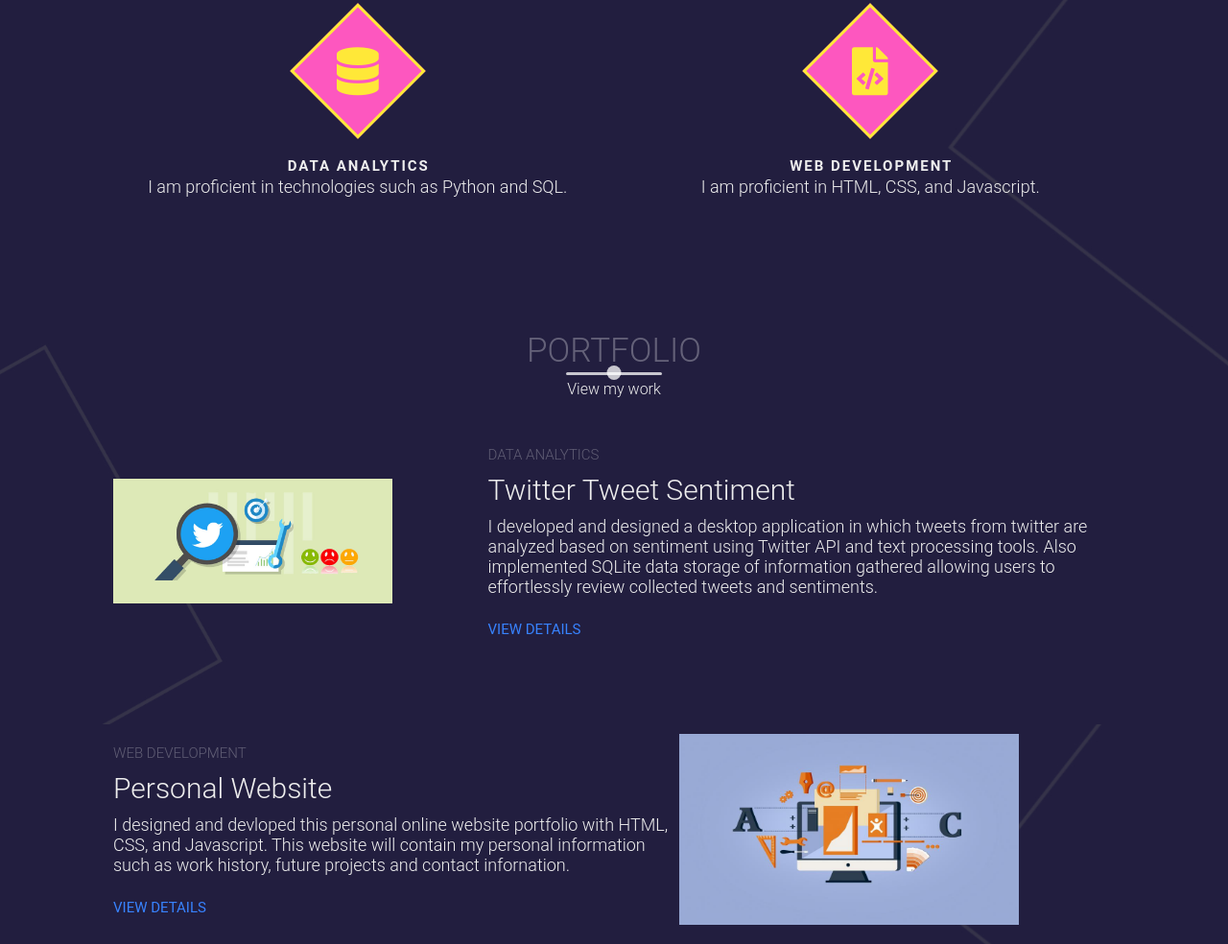
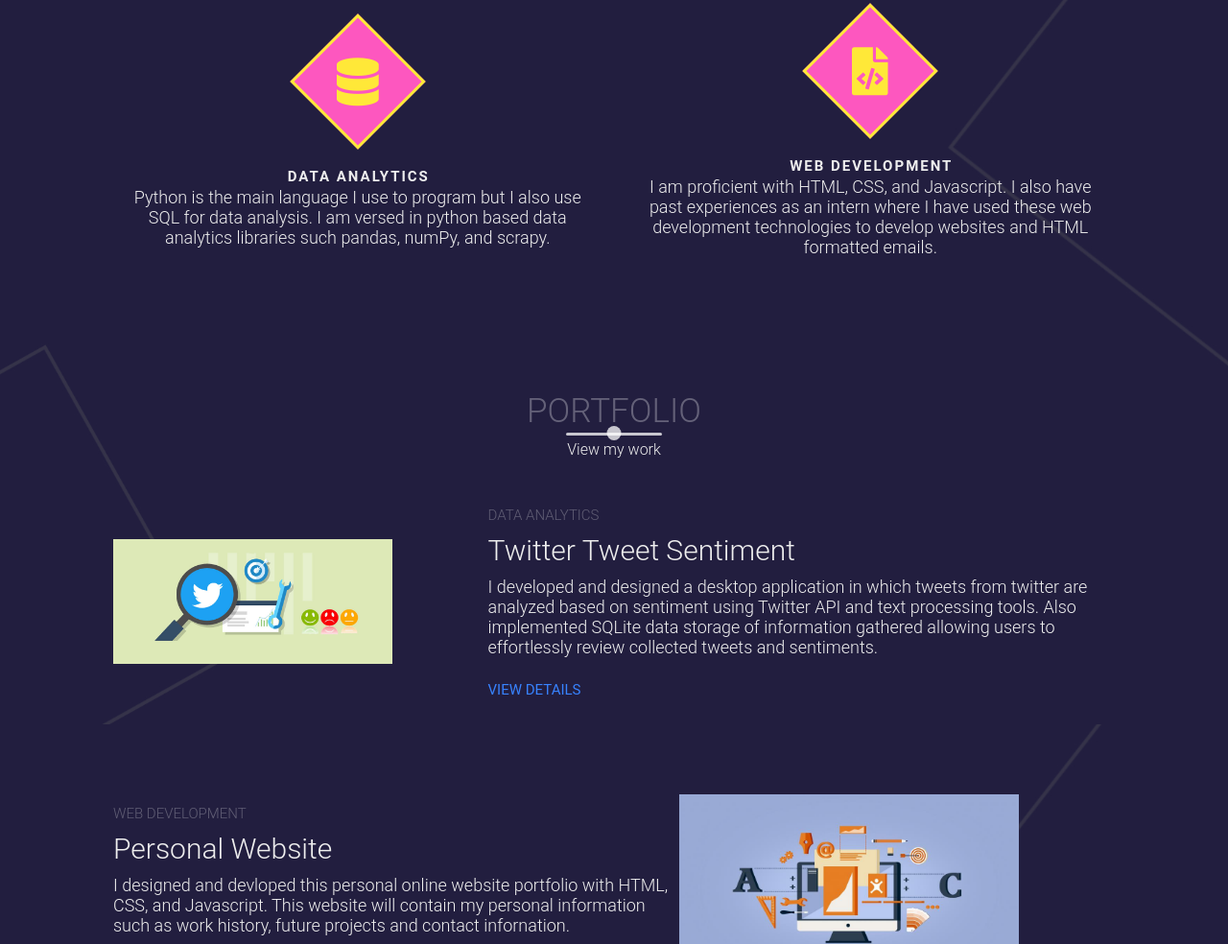
Before and after one commit to achen7296/achen7296.github.io, a plain HTML site: page index.html in a window 1280 px wide. Shown: the part 1645-2629 px from the top of the page at 96% size. Drawn offline with nearby package versions, Linux system fonts and the light colour scheme.

Commit message:
skill revision commit

```diff
--- a/index.html
+++ b/index.html
@@ -89,7 +89,8 @@
                     </div>
                     <h1>Data analytics</h1>
                     <p>
-                        I am proficient in technologies such as Python and SQL.
+                        Python is the main language I use to program but I also use SQL for data analysis.
+                        I am versed in python based data analytics libraries such pandas, numPy, and scrapy.
                     </p>
                 </div>
                 <div class="skill">
@@ -98,7 +99,8 @@
                     </div>
                     <h1>Web Development</h1>
                     <p>
-                        I am proficient in HTML, CSS, and Javascript.
+                        I am proficient with HTML, CSS, and Javascript.
+                        I also have past experiences as an intern where I have used these web development technologies to develop websites and HTML formatted emails.
                     </p>
                 </div>
             </div>
```
Also changed, not shown: 3 other files.
